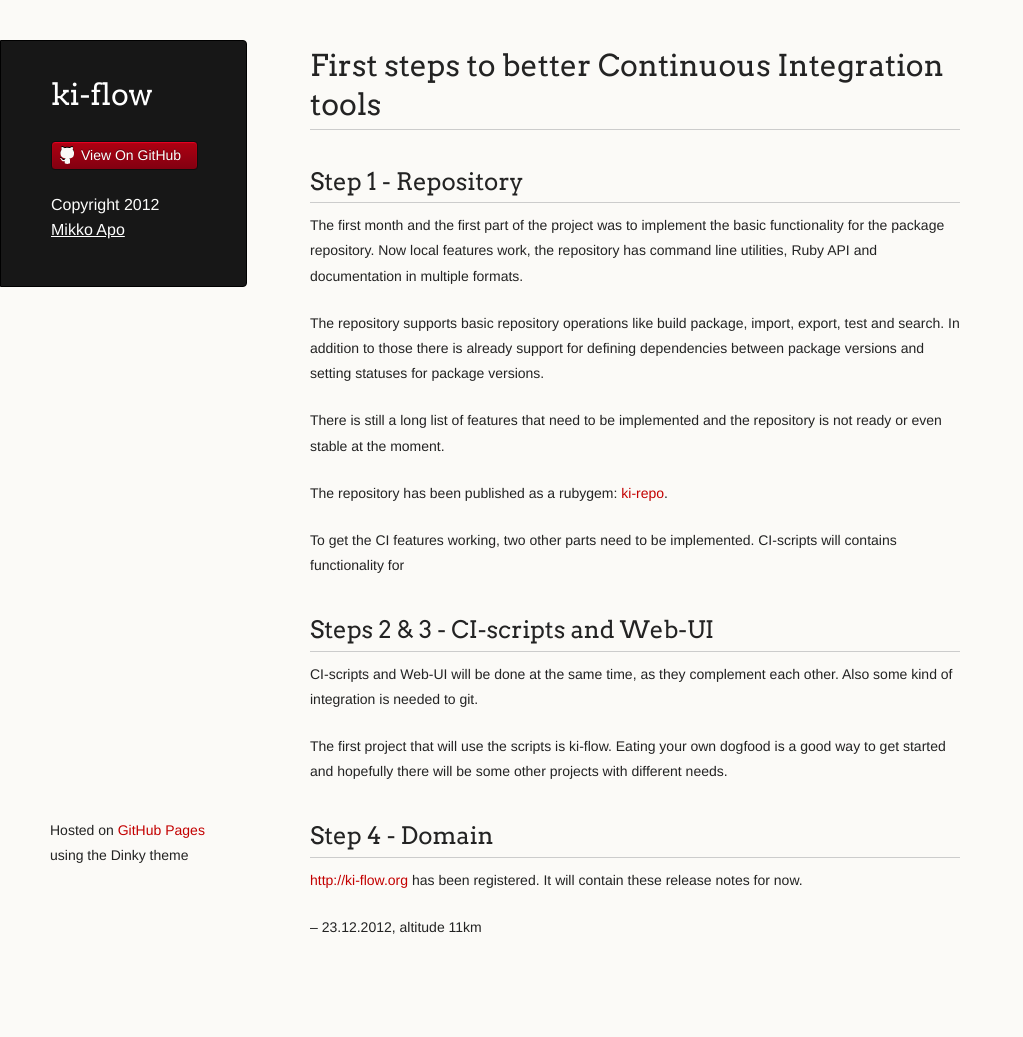
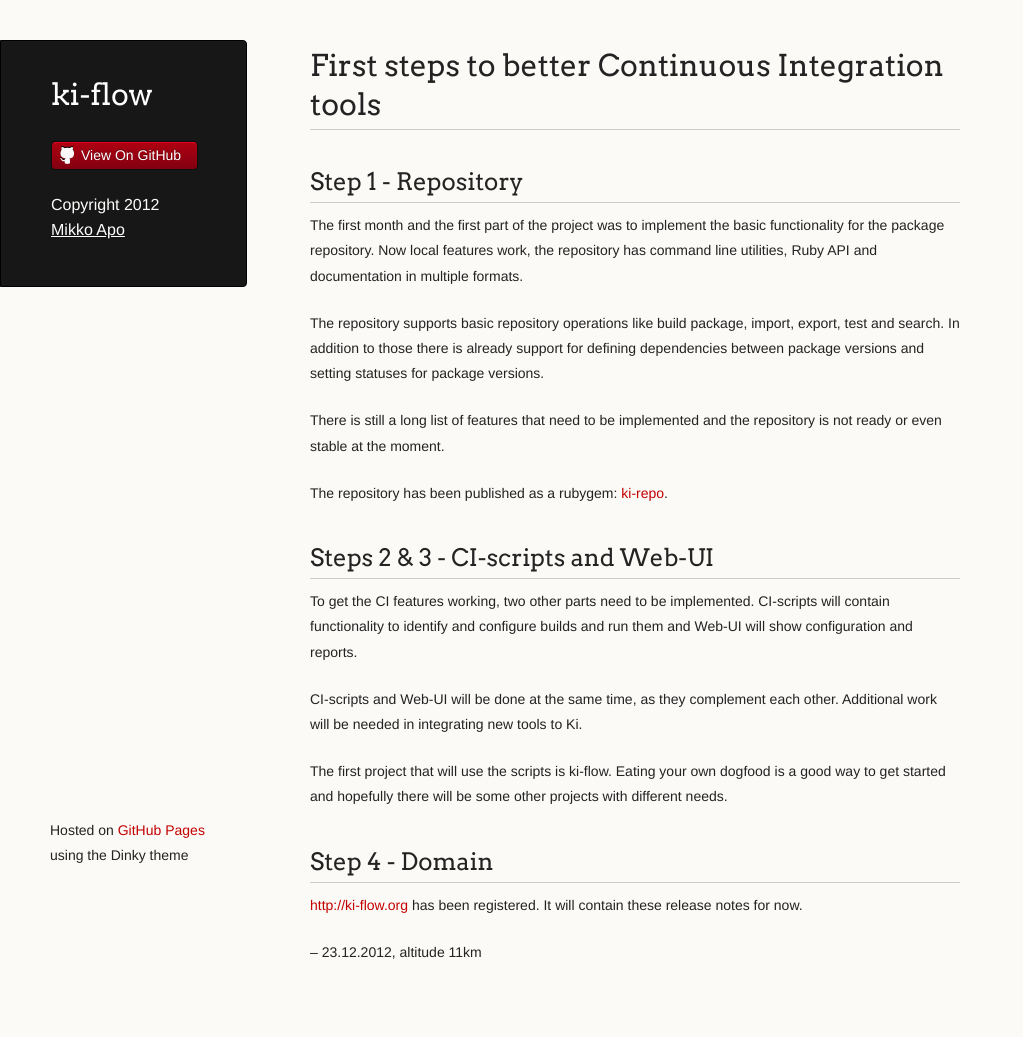
Before and after one commit to mikko-apo/ki-flow, a Jekyll site: the page built from _posts/2012-12-24-first-steps.md, in a window 1280 px wide. Shown: the whole page, without its empty margins (0-1023 px from the left). Built offline with Jekyll 4.4.1, drawn with Linux system fonts in a browser that asks for light colours; Markdown is read by kramdown in place of the engine named in the settings; before the commit the page ends 1012 px from its top, so only the background shows below that.

Commit message:
fixed documentation

```diff
--- a/_posts/2012-12-24-first-steps.md
+++ b/_posts/2012-12-24-first-steps.md
@@ -21,13 +21,14 @@ the repository is not ready or even stable at the moment.
 
 The repository has been published as a rubygem: [ki-repo](https://rubygems.org/gems/ki-repo).
 
-To get the CI features working, two other parts need to be implemented. CI-scripts
-will contains functionality for
-
 ## Steps 2 & 3 - CI-scripts and Web-UI
 
+To get the CI features working, two other parts need to be implemented. CI-scripts
+will contain functionality to identify and configure builds and run them and Web-UI
+will show configuration and reports.
+
 CI-scripts and Web-UI will be done at the same time, as they complement each other.
-Also some kind of integration is needed to git.
+Additional work will be needed in integrating new tools to Ki.
 
 The first project that will use the scripts is ki-flow. Eating your own dogfood is
 a good way to get started and hopefully there will be some other projects with
```
